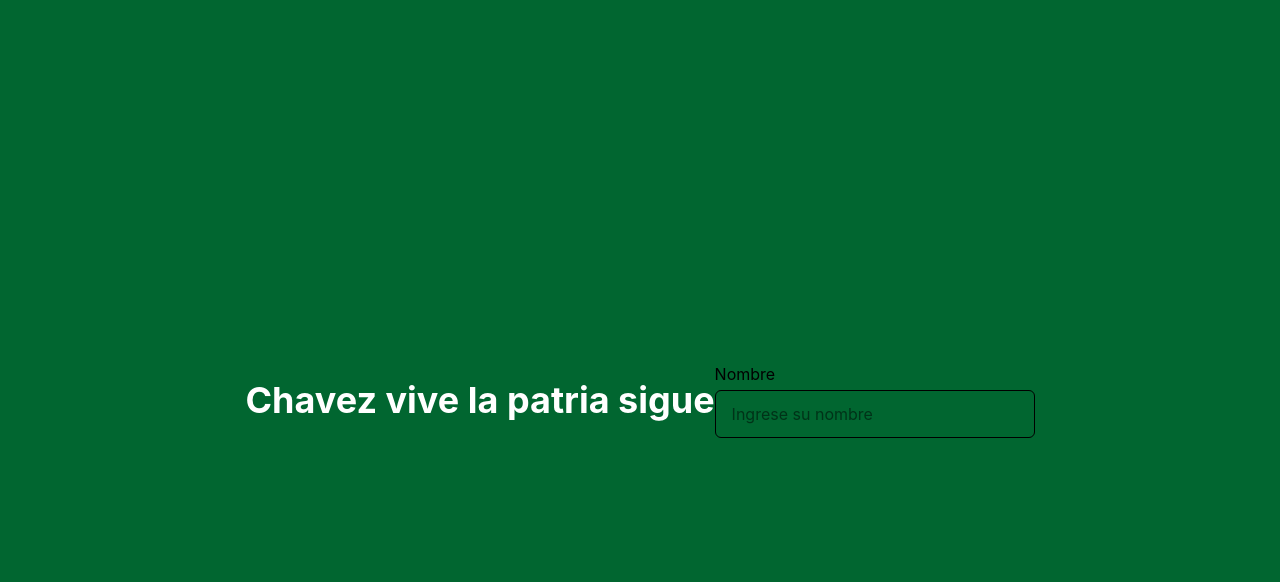
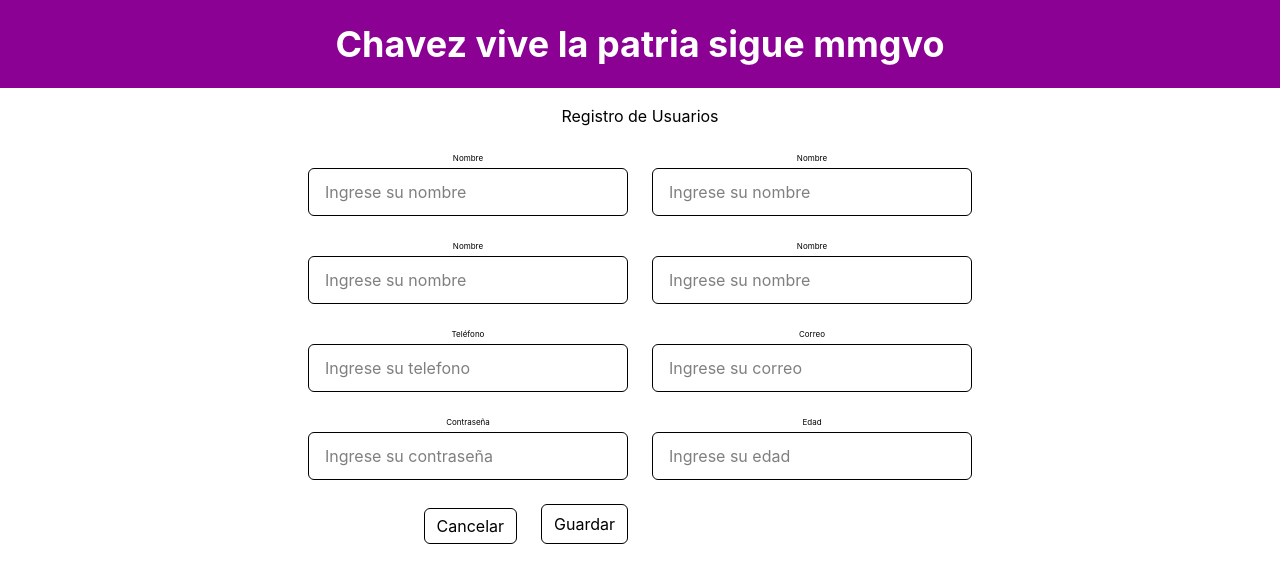
Before and after one commit to RyseJuan/3147206-work-class-react, a React (Vite) app: page / in a window 1280 px wide. Shown: the top 582 px of the page. Built offline with nearby package versions, Linux system fonts and the light colour scheme.

Commit message:
feat(usercomponent): se creo componente de registro de usuario, se implento las rutas con un alias y se realizo encapsulamiento de modulos

```diff
--- a/src/app/App.jsx
+++ b/src/app/App.jsx
@@ -1,15 +1,15 @@
-import Input from "../shared/components/Input.jsx";
+import { CreateUserPage } from "@/features/users";
 
 export default function App(){
     return (
-    <div className="min-h-screen bg-green-800 flex items-center justify-center">
-        <h1 className="text-white text-4xl font-bold">
-        Chavez vive la patria sigue
+    <div className="min-h text-center grid grid-cols-1 gap-4">
+
+        <h1 className="text-white text-4xl font-bold bg-fuchsia-800 p-6">
+        Chavez vive la patria sigue mmgvo
         </h1>
-        <Input
-            label="Nombre"
-            placeholder="Ingrese su nombre"
-        />
+
+        <CreateUserPage/>
+
     </div>
     )
 };
--- /dev/null
+++ b/src/features/users/components/UserRegisterForm.jsx
@@ -0,0 +1,81 @@
+import { Input, Button } from "@/shared";
+
+export default function UserRegisterForm() {
+
+    const handleNameChange = (e) => {
+        console.log("Nombre: ", e.target.value);
+    }
+    const handleEmailBlur= (e) => {
+        console.log("Email: ", e.target.value);
+    }
+
+    return (
+        <div>
+            <h1 className="text-text-primary text-2x1 mb-6">
+                Registro de Usuarios
+            </h1>
+
+            <form className="grid grid-cols-1 items-center gap-6">
+                <div className="grid grid-cols-2 gap-6 my-0 mx-auto">
+
+                    <Input
+                        label="Nombre"
+                        placeholder="Ingrese su nombre"
+                        onChange={handleNameChange}
+                    />
+                    <Input
+                        label="Nombre"
+                        placeholder="Ingrese su nombre"
+                    />
+                    <Input
+                        label="Nombre"
+                        placeholder="Ingrese su nombre"
+                    />
+                    <Input
+                        label="Nombre"
+                        placeholder="Ingrese su nombre"
+                    />
+                    <Input
+                        label="Teléfono"
+                        placeholder="Ingrese su telefono"
+                        type="tel"
+                    />
+                    <Input
+                        label="Correo"
+                        placeholder="Ingrese su correo"
+                        type="email"
+                        onBlur={handleEmailBlur}
+                    />
+                    <Input
+                        label="Contraseña"
+                        placeholder="Ingrese su contraseña"
+                        type="password"
+                    />
+                    <Input
+                        label="Edad"
+                        placeholder="Ingrese su edad"
+                        type="number"
+                    />
+
+                    {/* Actions */}
+                    <div className="flex items-end justify-end gap-6">
+                        <Button
+                            variant="secondary"
+                            size="sm"
+                        >
+                            Cancelar
+                        </Button>
+
+                        <Button
+                            variant="primary"
+                            size="md"
+                        >
+                            Guardar
+                        </Button>
+                    </div>
+
+                </div>
+            </form>
+        </div>
+    );
+}
--- a/src/features/users/index.js
+++ b/src/features/users/index.js
@@ -0,0 +1 @@
+export { default as CreateUserPage } from "./pages/CreateUserPage"
--- /dev/null
+++ b/src/features/users/pages/CreateUserPage.jsx
@@ -0,0 +1,10 @@
+import UserRegisterForm from "../components/UserRegisterForm";
+
+export default function CreateUserPage() {
+
+    return(
+        <div>
+            <UserRegisterForm/>
+        </div>
+    )
+}
--- a/src/shared/components/Button.jsx
+++ b/src/shared/components/Button.jsx
@@ -0,0 +1,52 @@
+// Componente boton
+
+// Boton reutiliable con variantes visuales y tamaños controlados, area intectiva minima de 48px
+
+export default function Button({
+    variant = "primary", //Define el estilo visual
+    size = "md", //Define el tamaño visual
+    type = "button", //Tipos de boton (button, submit, reset)
+    children,       //Contenido interno del boton(texto, icono)
+    ...props        //Propiedades adicionales(OnClick, disable, etc)
+}){
+
+    const variants = {
+        primary: "bg-red text-brand border",
+        secondary: "bg-background border border-border text-text-inverse hover:bg-surface-muted"
+    }
+
+    const sizes = {
+        sm:`
+            h-9 px-3
+            before:absolute before:content['']
+            before:-inset-y-[4px] before:-inset-x-[0px]
+
+        `,
+        md:`
+            h-10 px-3
+            before:absolute before:content['']
+            before:-inset-y-[6px] before:-inset-x-[0px]
+
+        `
+    }
+
+    return(
+        <button
+            className={`
+                relative
+                inline-flex items-center justify-center
+                rounded-md
+                transition-colors
+                ${variants[variant]}
+                ${sizes[size]}
+                ${type}
+            `}
+            {...props}
+            >
+
+            {children}
+
+        </button>
+    )
+
+}
--- a/src/shared/components/Input.jsx
+++ b/src/shared/components/Input.jsx
@@ -3,25 +3,35 @@
     type = "text",
     ...props
 }){
+    //Cuerpo de la funcion --- Todas las funciones va a retornar un solo Div
+    return (
+        // Contenedor del input que se exporta con label, cuerpo y feedback message
 
-
-    // Cuerpo de la función
-    return(
-        // Contenedor del input que se exporta con label, cuerpo y feedback message
         <div className="w-[320px]">
             {/* Label */}
-            <label
+
+            {label && (
+                <label
                 className="
                     block
-                    text-caption
+                    text-[8px]
                     mb-1
-                    text-text-primary
-                "
-                >
-                    {label}
+                ">
+                {label}
             </label>
+            )}
+
+            {/* ========================================================== */}
+
             {/* Contenedor del input */}
-            <div>
+            <div
+            className="
+                relative
+                h-12
+                flex
+                text-text-secondary
+                items-center
+            ">
 
                 {/* Area interactiva invisible de un input 48px */}
 
@@ -32,16 +42,20 @@
                     "
                     onMouseDown={(e) => {
                         e.preventDefault();
-                        // Obtiene el siguiente elemento hermano del elemento actual (el que disparó el evento)
-                        // y le asigna el foco (cursor), es decir, pasa al siguiente campo automáticamente.
+                        // Mueve el foco al siguiente elemento hermano del elemento actual.
+                        // 'currentTarget' referencia el elemento  que tiene el handler del evento.
+                        // 'nextSibling' obtiene el siguiente nodo en el DOM (puede ser un input u otro elemento).
+                        // 'focus()' cambia el foco del usuario hacia ese elemento.
                         e.currentTarget.nextSibling.focus();
                     }}
-                    >
+                    />
 
-                </div>
 
-                {/* Area visual */}
+
+                {/* Area visual del input */}
+
                 <input
+                    type={type}
                     className="
                         relative
                         w-full
@@ -51,13 +65,16 @@
                         border-border
                         px-4
                         text-base
+
                         focus:outline-none
                         focus:ring-2
                         focus:ring-focus-ring
                         focus:border-focus-border
                     "
-                        {...props}
+                    {...props}
                     >
+
+
 
                 </input>
 
@@ -71,5 +88,4 @@
         </div>
     )
 
-
-}
+};
--- a/src/shared/index.js
+++ b/src/shared/index.js
@@ -0,0 +1,2 @@
+export { default as Input } from "./components/Input";
+export { default as Button } from "./components/Button"
--- a/vite.config.js
+++ b/vite.config.js
@@ -1,11 +1,22 @@
 import { defineConfig } from 'vite'
+import react from '@vitejs/plugin-react'
 import tailwindcss from "@tailwindcss/vite"
-import react from '@vitejs/plugin-react'
+import { fileURLToPath } from 'url'
+import { dirname, resolve } from 'path'
+
+// Crear __dirname comaptible con Es Modules
+const __filename = fileURLToPath(import.meta.url)
+const __dirname = dirname(__filename)
 
 // https://vite.dev/config/
 export default defineConfig({
   plugins: [
     react(),
-    tailwindcss()
+    tailwindcss(),
   ],
+  resolve: {
+    alias: {
+      '@' : resolve(__dirname, 'src'), //Cuando veas @, interpretalo como /src
+    },
+  },
 })
```
